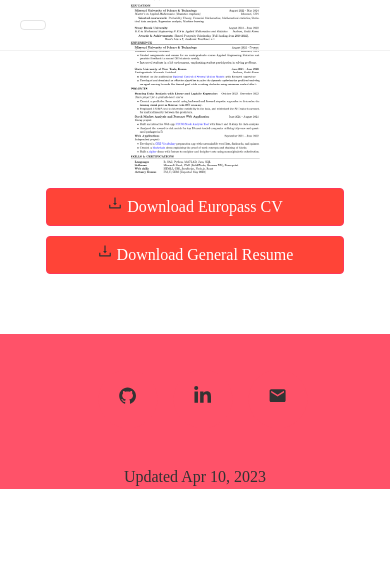
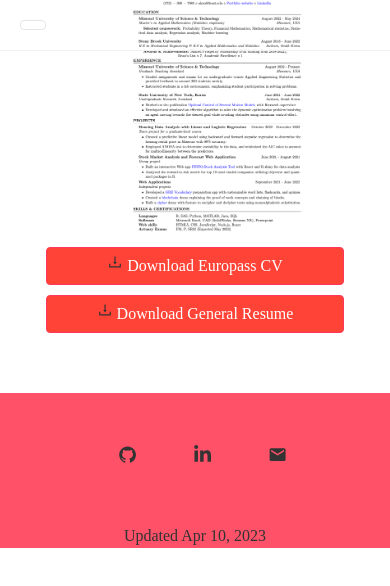
Before and after one commit to kafleBeast/kafle-portfolio, a React (Create React App) app: page /resume in a window 390 px wide. Shown: the top 586 px of the page. Built offline with nearby package versions, Linux system fonts and the light colour scheme; the HTML template or start-up script is replaced by a standard one.

Commit message:
Update index.css

```diff
--- a/src/index.css
+++ b/src/index.css
@@ -421,9 +421,9 @@
 }
 
 .resume-pic {
-  height: 80%;
-  width: 50%;
-  margin-top: 12%;
+  height: 100%;
+  width: 65%;
+  margin-top: 5%;
   margin-left: 25%;
   display: flex;
   justify-content: center;
@@ -443,9 +443,9 @@
 }
 @media (max-width: 767px) {
   .resume-pic {
-    height: 80%;
-    width: 50%;
-    margin-top: 12%;
+    height: 100%;
+    width: 65%;
+    margin-top: 5%;
     margin-left: 25%;
   }
 }
```
